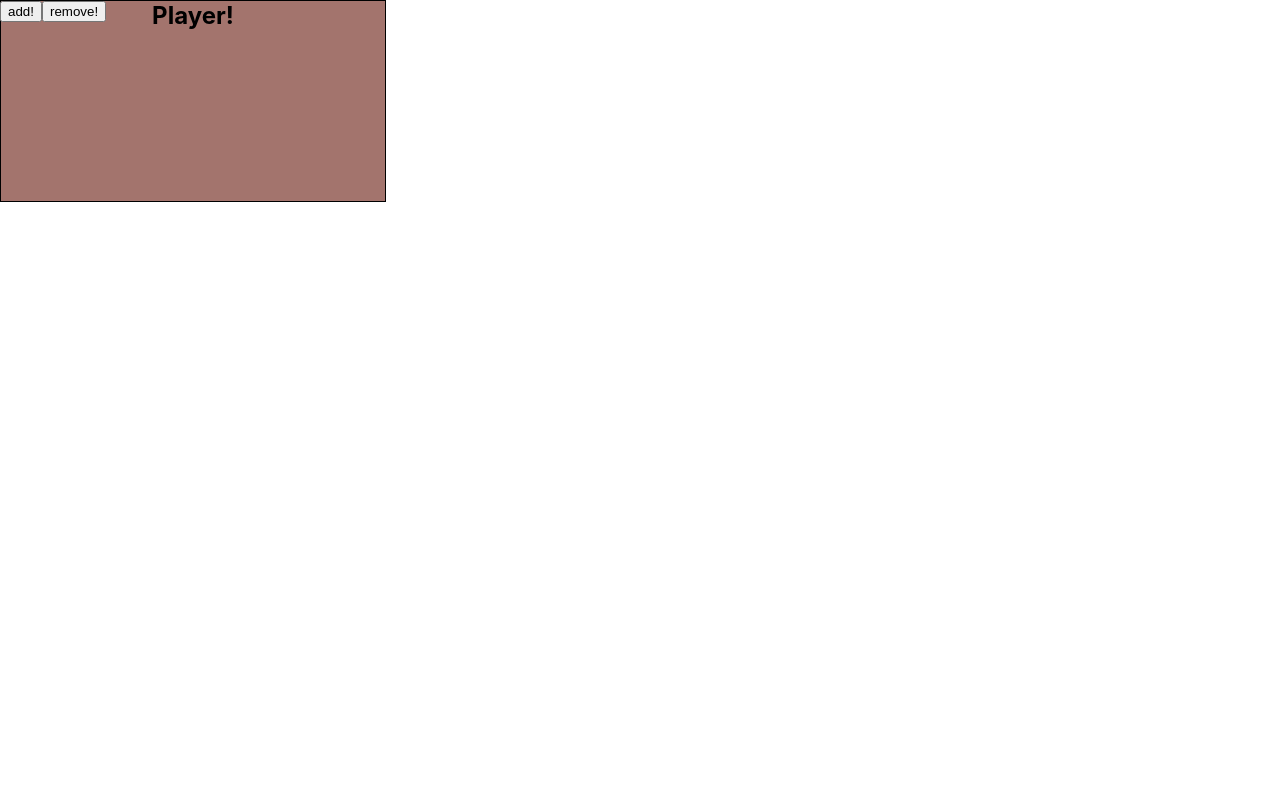
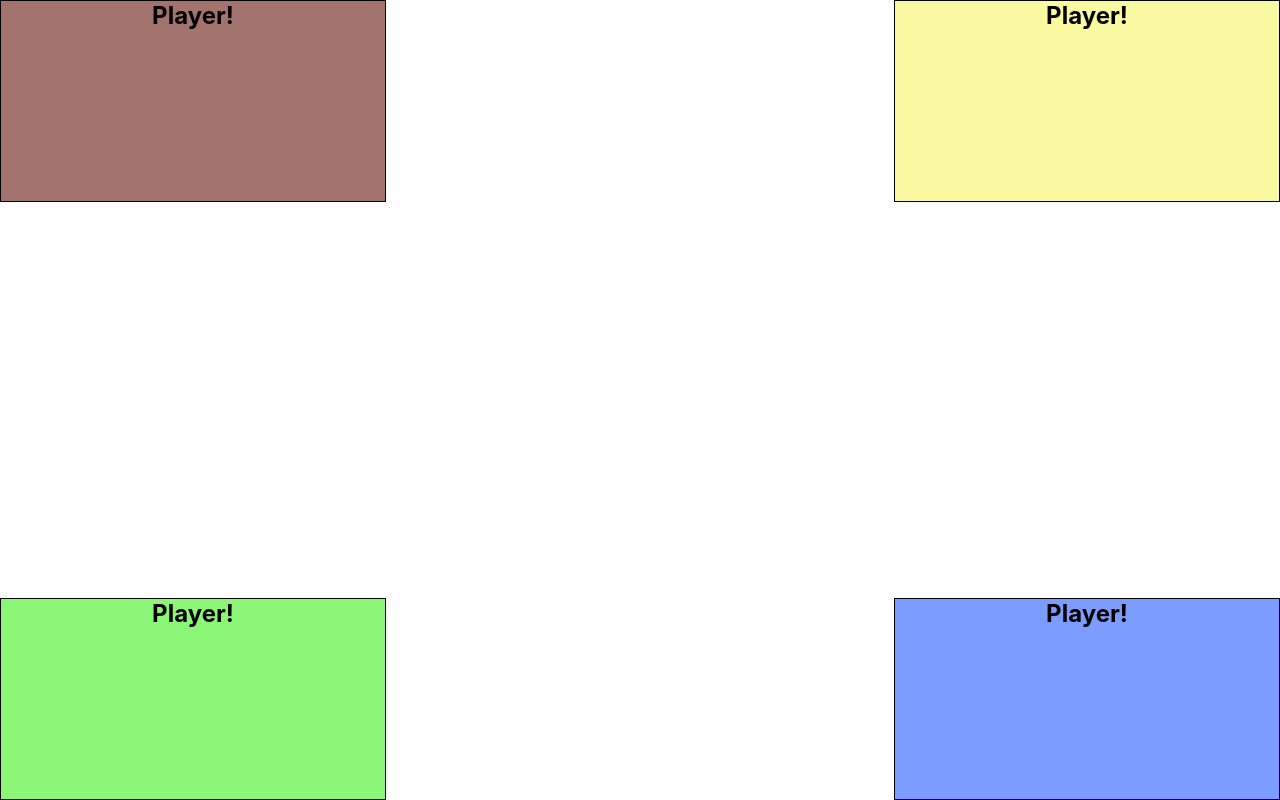
Before and after one commit to GreyMatteOr/Chief-UI, a React (Create React App) app: page / in a window 1280 px wide. Built offline with nearby package versions, Linux system fonts and the light colour scheme; a web font is replaced by a local one.

Commit message:
Add a Board Component

```diff
--- a/src/App.js
+++ b/src/App.js
@@ -1,20 +1,10 @@
-import React, {useState} from 'react';
-import Player, {addWorker, removeWorker} from './Components/Pages/Game/Player.js'
+import Board from './Components/Pages/Game/Board.js'
 
 function App() {
-  let [creds, setCreds] = useState({econ:true,hr:true,sec:true,tech:true})
-  function toggleCred( cred ) {
-    let val = !creds[ cred ]
-    console.log(cred, val)
-    setCreds( {...creds, [cred]: val} )
-  }
 
-  let {econ, hr, sec, tech} = creds
   return (
     <div className="App">
-      <Player econ={econ} hr={hr} sec={sec} team='Red' tech={tech} />
-      <button onClick={() => addWorker()}>add!</button>
-      <button onClick={() => removeWorker()}>remove!</button>
+      <Board />
     </div>
   );
 }
--- /dev/null
+++ b/src/Components/Pages/Game/Board.js
@@ -0,0 +1,23 @@
+import Player from './Player.js';
+import { useState } from 'react';
+
+export default function Board(props) {
+  let [creds, setCreds] = useState({econ:true,hr:true,sec:true,tech:true})
+  let {econ, hr, sec, tech} = creds
+  return (
+    <>
+      { ['Red', 'Yellow', 'Green', 'Blue'].map( (team, i) => {
+        return (
+          <Player
+            econ={econ}
+            hr={hr}
+            key={`${team}-player`}
+            sec={sec}
+            team={team}
+            tech={tech}
+          />
+        )
+      } ) }
+    </>
+  )
+}
```
